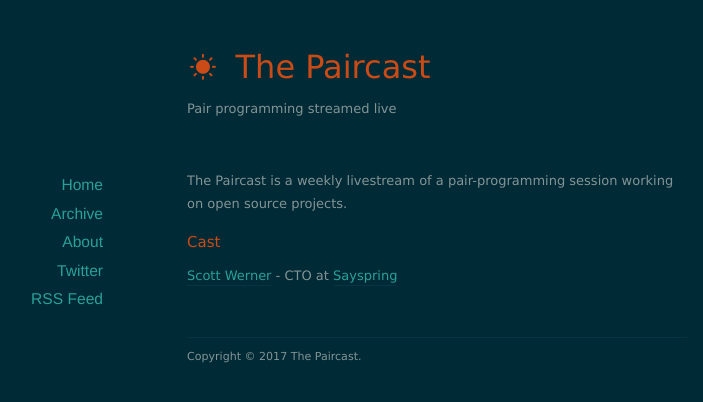
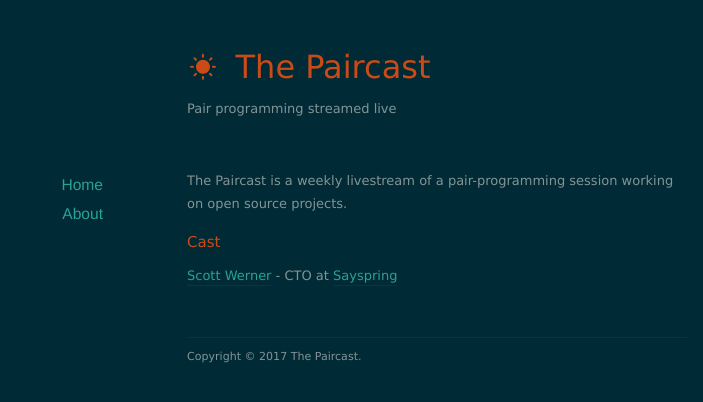
Before and after one commit to ThePaircast/thepaircast.github.io, a Jekyll site: the page built from about/index.markdown, in a window 1280 px wide. Shown: the top 402 px of the page, without its empty margins (203-906 px from the left). Built offline with Jekyll 4.4.1, drawn with Linux system fonts in a browser that asks for light colours; nearby versions of some CDN libraries.

Commit message:
Remove unused links in nav

```diff
--- a/_layouts/default.html
+++ b/_layouts/default.html
@@ -22,10 +22,7 @@
       <nav>
         <ul>
           <li><a href="/">Home</a></li>
-          <li><a href="/archives">Archive</a></li>
           <li><a href="/about">About</a></li>
-          <li><a href="http://twitter.com/redwall_hp">Twitter</a></li>
-          <li><a href="/feed.xml">RSS Feed</a></li>
         </ul>
       </nav>
     </div>
```
